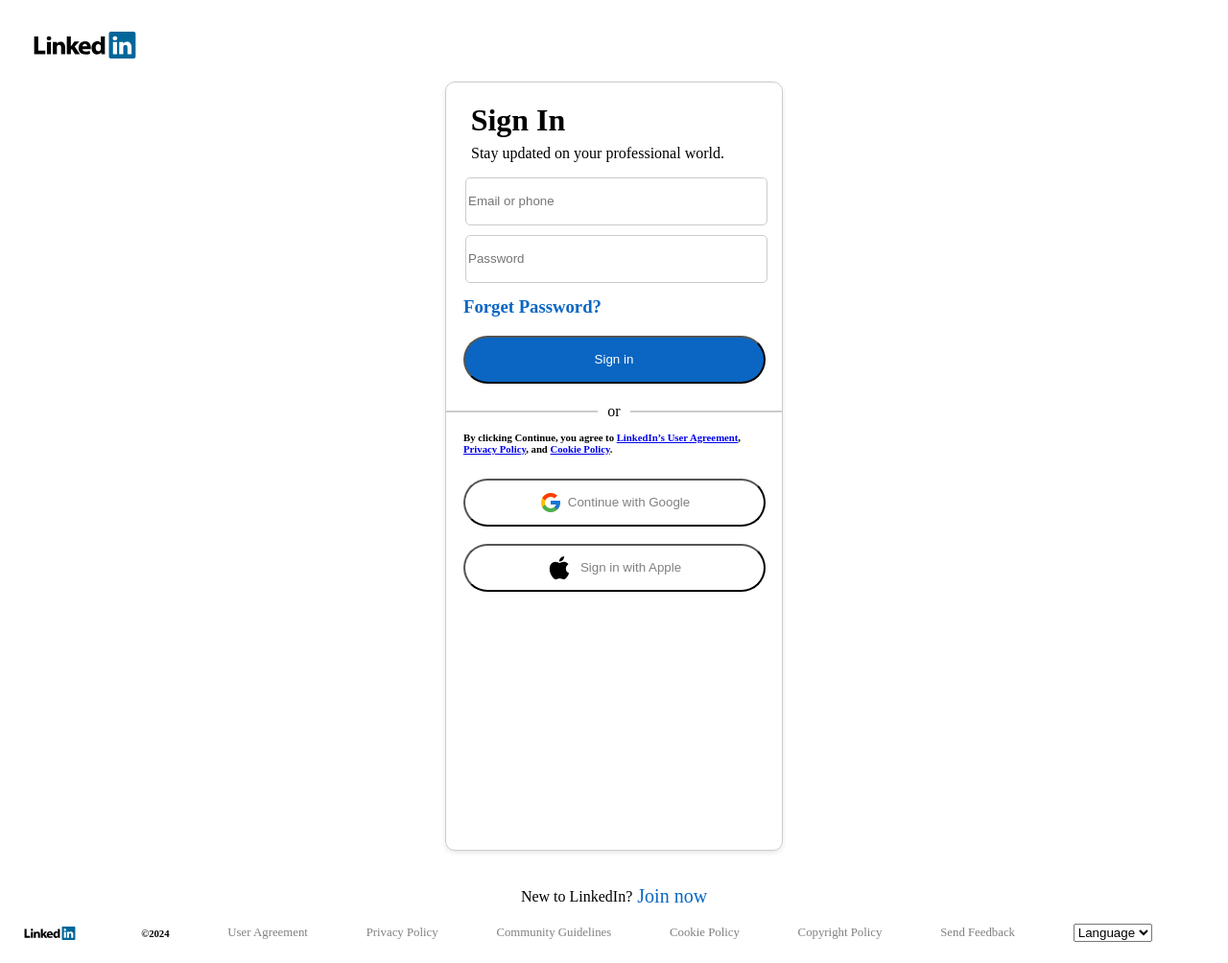
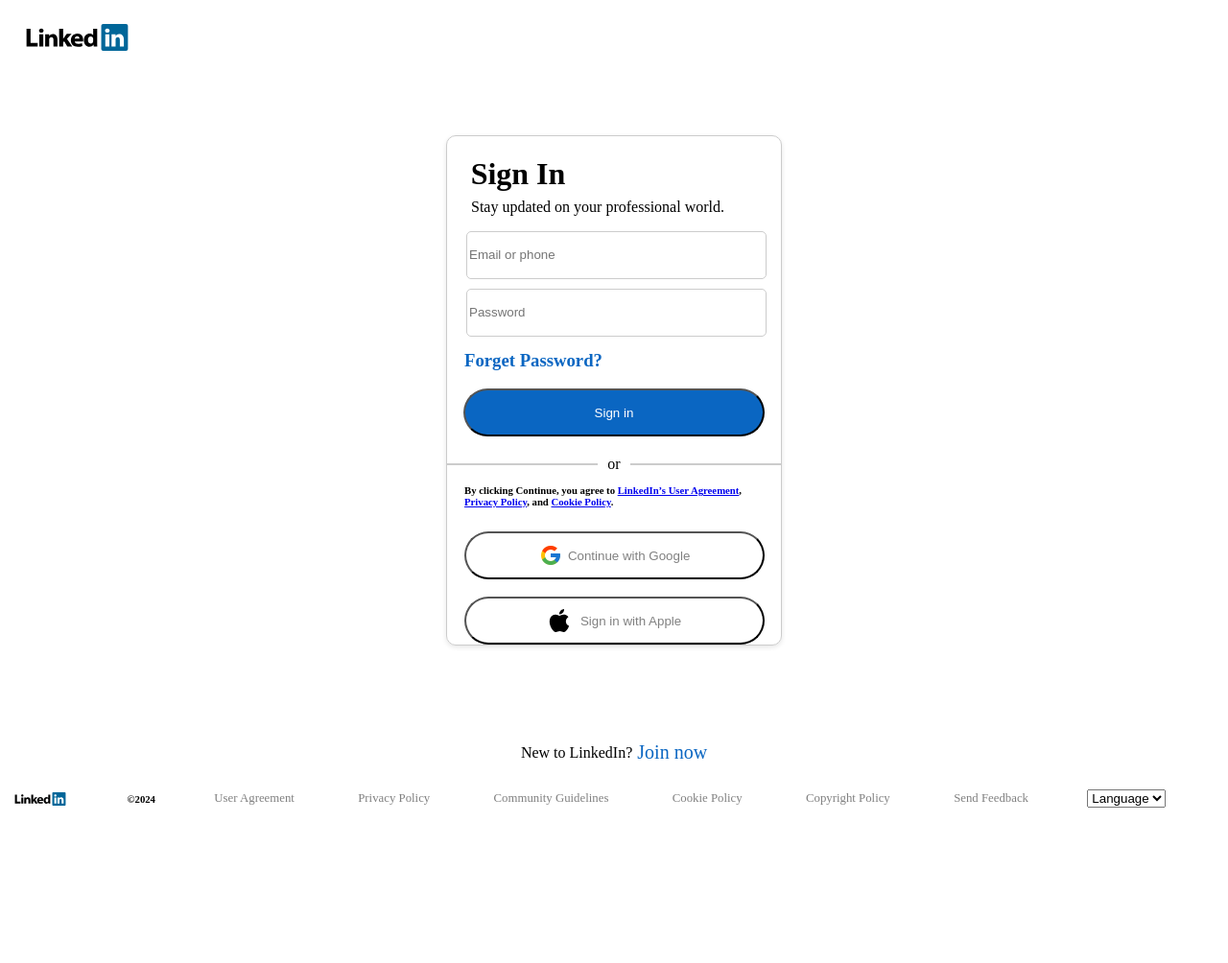
Before and after one commit to Mohit-netizen/Linkedin-front-page, a plain HTML site: page index.html in a window 1280 px wide. Shown: the whole page at 96% size. After the commit the page ends 864 px from the top, so only its background shows below. Drawn offline with Linux system fonts and the light colour scheme.

Commit message:
<!-- created-->

```diff
--- a/index.html
+++ b/index.html
@@ -40,7 +40,7 @@
         <h6>
             By clicking Continue, you agree to
             <a href="user-agreement-link" target="_blank">LinkedIn’s User Agreement</a>,<br><a href="privacy-policy-link" target="_blank" >Privacy Policy</a>, and
-            <a href="cookie-policy-link" target="_blank">Cookie Policy</a>.
+        <a href="cookie-policy-link" target="_blank">Cookie Policy</a>.
         </h6>
 
         <button id="with" >
@@ -58,7 +58,7 @@
 <p id="New">New to LinkedIn? <span id="span"  style="font-size: 1.25em; font-weight: lighter;">Join now</span></p>
 
 
-
+<footer>
     <div id="link-container">
         <img src="icons/l logo.svg" alt="LinkedIn Logo" width="58" height="14" style="margin: 5px;" >
         <h6 style="color: black;">&copy;2024</h6>
@@ -77,7 +77,7 @@
         </select><br><br>
 
     </div>
-
+</footer>
 
 
 
--- a/style.css
+++ b/style.css
@@ -1,3 +1,11 @@
+* {
+    box-sizing: border-box;
+}
+
+html, body {
+    height: 100%;
+    margin: 0;
+}
 #FP {color: #0a66c2 ;
     font-style: normal;
     text-align: start;
@@ -14,7 +22,8 @@
     box-shadow: 0 2px 5px rgba(0, 0, 0, 0.1);
     max-width: 350px;
     width: 100%;
-    height: 100vh
+    height: max-content;
+
 }
 
 .card-layout h1 {
@@ -38,7 +47,9 @@
     display: flex;
     justify-content: center;
     align-items: center;
-    height: 100%;
+    height: 100 pv;
+    min-height: calc(100% - 100px); /* Adjust according to footer height */
+    padding: 20px; /* Optional padding for your main content */
 }
 
 
@@ -86,13 +97,14 @@ input[type="text"] {
 
 
 }
-
-
 #link-container {
     display: flex;
     justify-content: space-around;
     align-items: center;
     margin: -20px;
+
+
+    align-items: center; /* Center items */
 }
 
 .link-style {
@@ -100,4 +112,19 @@ input[type="text"] {
     text-decoration: none;
     margin: -20 -50px;
     font-size: 0.8em;
+    margin: 5px;
+    text-decoration: none; /* Remove underline from links */
+
 }
+.link-style:hover {
+    text-decoration: underline; /* Underline on hover */
+}
+
+footer {
+    background-color: white; /* Change to your preferred background color */
+    padding: 10px 0; /* Add padding to the footer */
+    text-align: center;
+    position: relative;
+    bottom: 0;
+    width: 100%;
+}
```
Also changed, not shown: icons/project image/img 1.png (added), icons/project image/img 2.png (added). Lines whose indentation alone changed are shown as unchanged.
